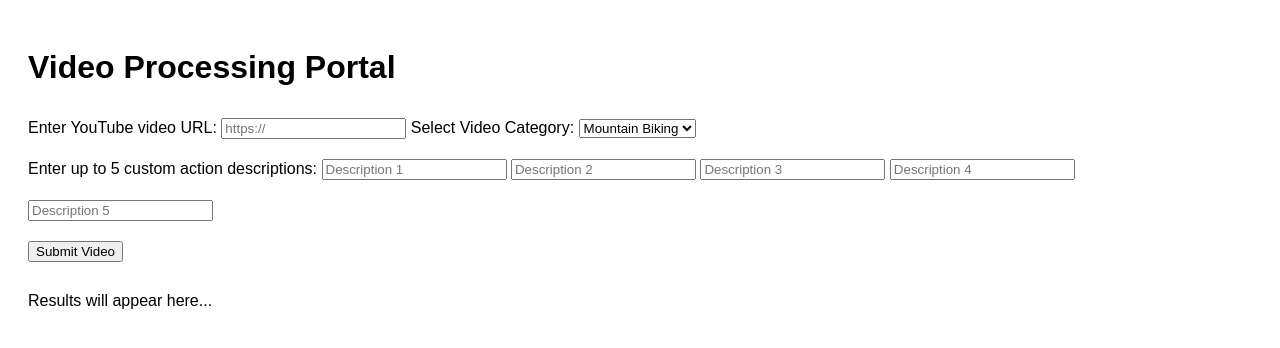
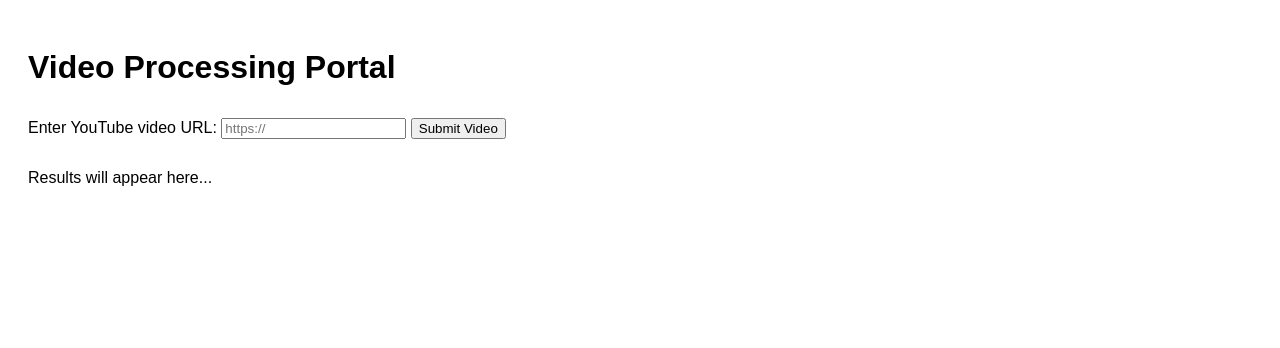
Before and after one commit to jjschwab/myflaskapp, a Flask app: page / in a window 1280 px wide. Shown: the top 348 px of the page. Run offline with Flask 3, Linux system fonts and the light colour scheme; parts of the project's set-up code (start-up, migrations or seed data) failed here and were passed over.

Commit message:
Add files via upload

```diff
--- a/templates/index.html
+++ b/templates/index.html
@@ -6,77 +6,43 @@
     <style>
         body { font-family: Arial, sans-serif; padding: 20px; }
         form { margin-bottom: 20px; }
-        label, input, button, select { margin: 10px 0; }
+        label, input, button { margin: 10px 0; }
         #results { margin-top: 20px; }
     </style>
 </head>
 <body>
     <h1>Video Processing Portal</h1>
-
-    <!-- Form to submit video information -->
     <form id="videoForm">
         <label for="videoUrl">Enter YouTube video URL:</label>
         <input type="text" id="videoUrl" name="videoUrl" required placeholder="https://">
-
-        <label for="categoryChoice">Select Video Category:</label>
-        <select id="categoryChoice">
-            <option value="1">Mountain Biking</option>
-            <option value="2">Skiing</option>
-            <option value="3">Surfing</option>
-        </select>
-
-        <div id="descriptionInputs">
-            <label>Enter up to 5 custom action descriptions:</label>
-            <input type="text" id="description1" placeholder="Description 1">
-            <input type="text" id="description2" placeholder="Description 2">
-            <input type="text" id="description3" placeholder="Description 3">
-            <input type="text" id="description4" placeholder="Description 4">
-            <input type="text" id="description5" placeholder="Description 5">
-        </div>
-
         <button type="submit">Submit Video</button>
     </form>
-
-    <!-- Section to display results or status -->
     <div id="results">Results will appear here...</div>
-
     <script>
         document.getElementById('videoForm').onsubmit = async function(e) {
-            e.preventDefault(); // Prevent default form submission behavior
+            e.preventDefault();
             const videoUrl = document.getElementById('videoUrl').value;
-            const categoryChoice = document.getElementById('categoryChoice').value;
-            const userDescriptions = [
-                document.getElementById('description1').value,
-                document.getElementById('description2').value,
-                document.getElementById('description3').value,
-                document.getElementById('description4').value,
-                document.getElementById('description5').value
-            ].filter(desc => desc !== ''); // Only include non-empty descriptions
+            document.getElementById('results').innerHTML = 'Processing...';
 
-            document.getElementById('results').innerHTML = 'Submitting video and processing...';
-
-            // Fetch request to the Flask endpoint for processing video
             try {
-                const response = await fetch('/submit_video', {
+                const response = await fetch('/process_video', {
                     method: 'POST',
                     headers: {'Content-Type': 'application/json'},
-                    body: JSON.stringify({
-                        video_url: videoUrl,
-                        category_choice: categoryChoice,
-                        user_descriptions: userDescriptions
-                    })
+                    body: JSON.stringify({video_url: videoUrl})
                 });
 
-                // Check the response status and handle accordingly
                 if (response.ok) {
-                    const data = await response.json();
-                    document.getElementById('results').innerHTML = 'Processing complete. Details: <pre>' + JSON.stringify(data, null, 2) + '</pre>';
+                    const scenes = await response.json();
+                    let content = '<h2>Scenes:</h2>';
+                    scenes.forEach((scene, index) => {
+                        content += `<p>Scene ${index + 1}: Start - ${scene.start_time}, End - ${scene.end_time}</p>`;
+                    });
+                    document.getElementById('results').innerHTML = content;
                 } else {
-                    const errorText = await response.text(); // Handle non-JSON responses
-                    document.getElementById('results').innerHTML = 'Error: ' + errorText;
+                    document.getElementById('results').innerHTML = 'Failed to process video.';
                 }
             } catch (error) {
-                document.getElementById('results').innerHTML = 'Network or server error: ' + error.message;
+                document.getElementById('results').innerHTML = 'Error: ' + error.message;
             }
         };
     </script>
```
